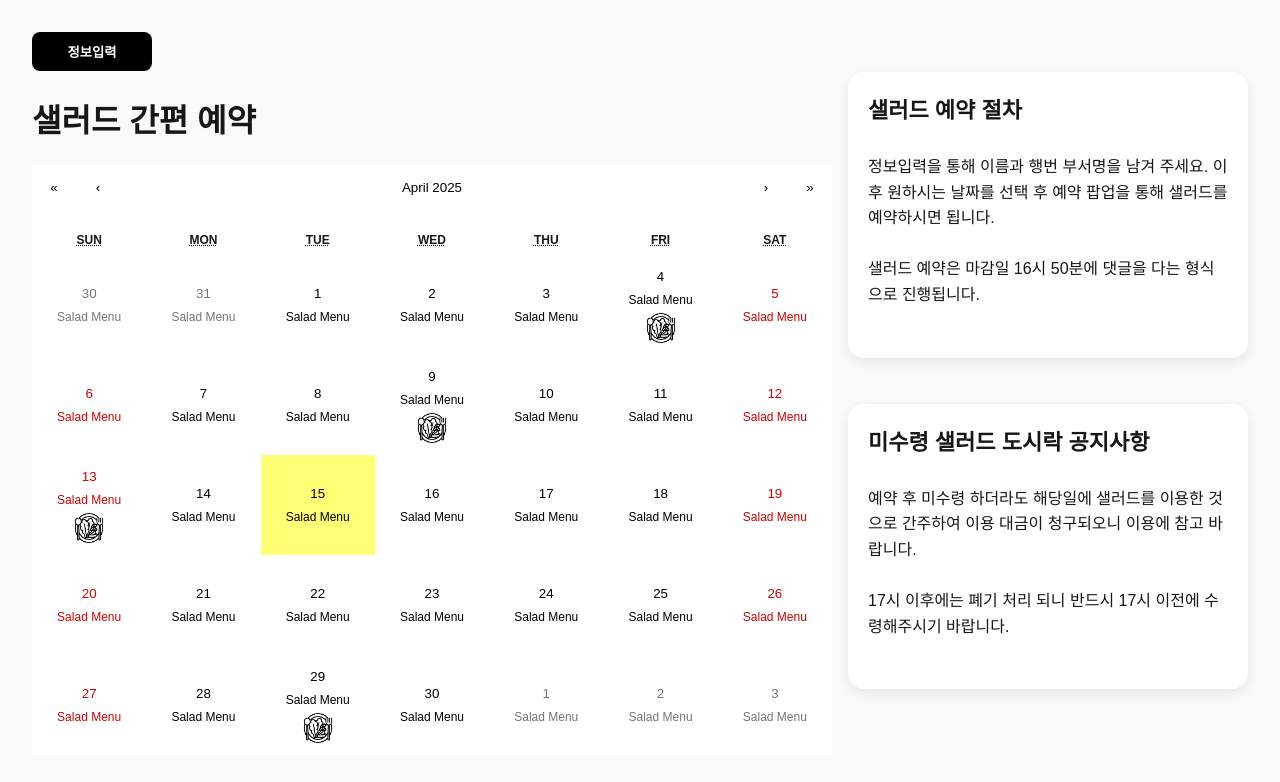
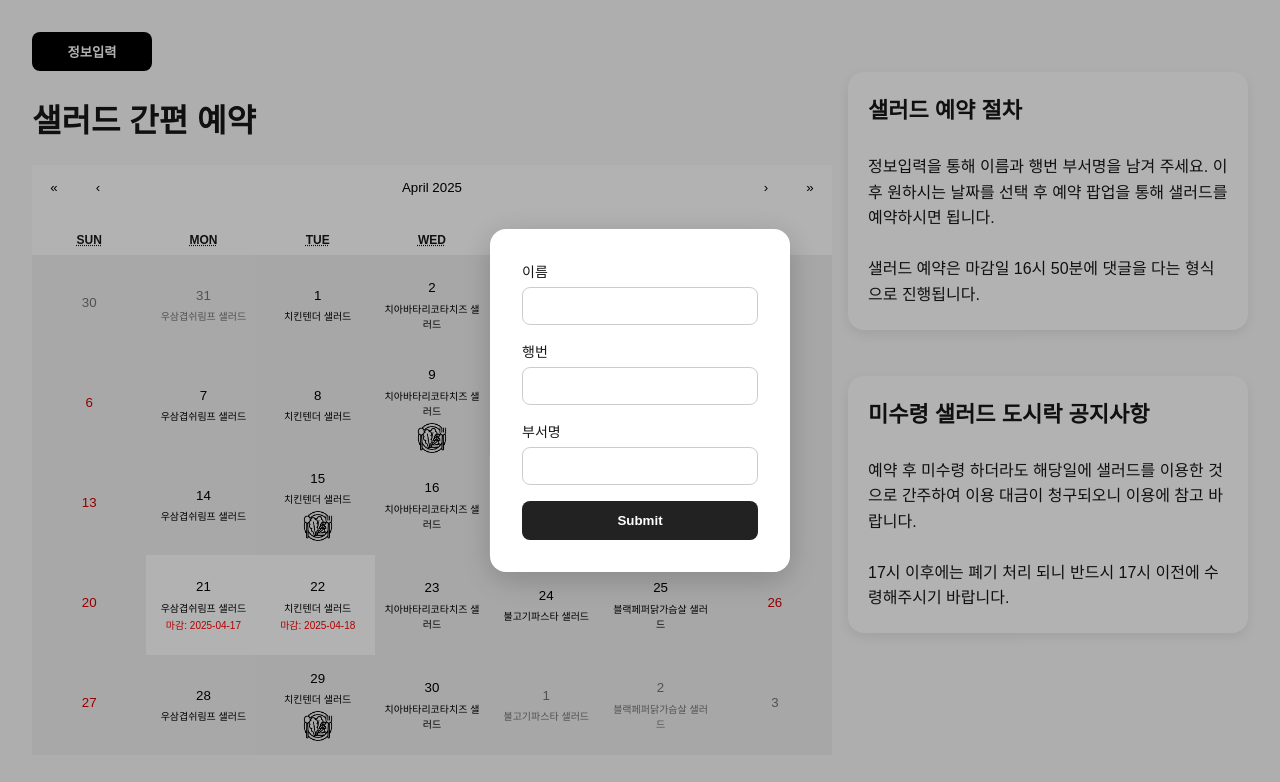
Before and after one commit to ludals/intencive-salad-reserve, a Next.js app in the folder frontend/: page / in a window 1280 px wide. Shown: the top 782 px of the page. Built offline with nearby package versions, Linux system fonts and the light colour scheme.

Commit message:
[feat] 캘린더 메뉴 , 마감일, 휴일 추가 &&  로컬스토리지 로직 추가

```diff
--- a/frontend/src/components/Calendar.tsx
+++ b/frontend/src/components/Calendar.tsx
@@ -7,17 +7,106 @@ interface CalendarProps {
   reservedDates: string[];
 }
 
+const menuByDay = {
+  1: "우삼겹쉬림프 샐러드",
+  2: "치킨텐더 샐러드",
+  3: "치아바타리코타치즈 샐러드",
+  4: "불고기파스타 샐러드",
+  5: "블랙페퍼닭가슴살 샐러드",
+};
+
+const isWeekend = (date: Date) => {
+  const day = date.getDay();
+  return day === 0 || day === 6;
+};
+
+const holidays = new Set([
+  "2025-01-01",
+  "2025-01-28",
+  "2025-01-29",
+  "2025-01-30",
+  "2025-03-01",
+  "2025-05-05",
+  "2025-06-06",
+  "2025-08-15",
+  "2025-10-03",
+  "2025-10-06",
+  "2025-10-07",
+  "2025-10-08",
+  "2025-10-09",
+  "2025-12-25",
+]);
+
+const getDeadline = (reservedDate: string): string => {
+  const d = new Date(reservedDate);
+  d.setDate(d.getDate() - 1);
+
+  let businessDays = 0;
+
+  while (true) {
+    const key = d.toISOString().slice(0, 10);
+    if (!isWeekend(d) && !holidays.has(key)) {
+      businessDays++;
+      if (businessDays === 2) {
+        return key;
+      }
+    }
+    d.setDate(d.getDate() - 1);
+  }
+};
+
+const toYMD = (date: Date): string => {
+  return date.toLocaleDateString("sv-SE");
+};
+
 export default function Calendar({ reservedDates }: CalendarProps) {
   return (
     <CalendarWrapper>
       <StyledCalendar
         calendarType="gregory"
+        tileClassName={({ date }) => {
+          const formatted = toYMD(date);
+          const isHoliday = isWeekend(date) || holidays.has(formatted);
+          const deadline = getDeadline(formatted);
+
+          const now = new Date();
+          now.setDate(now.getDate() - 1);
+
+          const isDeadlineOver = now > new Date(deadline);
+          const msInDay = 1000 * 60 * 60 * 24;
+          const isOverWeek =
+            (new Date(deadline).getTime() - now.getTime()) / msInDay > 6;
+
+          const shouldHighlight = !isHoliday && !isDeadlineOver && !isOverWeek;
+
+          return shouldHighlight ? "highlight-cell" : "gray-cell";
+        }}
         tileContent={({ date }) => {
-          const formatted = date.toISOString().slice(0, 10);
+          const formatted = toYMD(date);
           const isReserved = reservedDates.includes(formatted);
+
+          const day = date.getDay();
+          const saladMenu =
+            day >= 1 && day <= 5
+              ? menuByDay[day as keyof typeof menuByDay]
+              : "";
+
+          const deadline = getDeadline(formatted);
+
+          const now = new Date();
+          now.setDate(now.getDate() - 1);
+          const isDeadlineOver = now > new Date(deadline);
+          const msInDay = 1000 * 60 * 60 * 24;
+          const isOverWeek =
+            (new Date(deadline).getTime() - now.getTime()) / msInDay > 6;
+          const isHoliday = isWeekend(date) || holidays.has(formatted);
+
           return (
             <DayCell>
-              <span>Salad Menu</span>
+              <span>{saladMenu}</span>
+              {!isHoliday && !isDeadlineOver && !isOverWeek && (
+                <DeadlineText>마감: {deadline}</DeadlineText>
+              )}
               {isReserved && <SaladIcon src="/icon/salad.png" alt="reserved" />}
             </DayCell>
           );
@@ -29,9 +118,7 @@ export default function Calendar({ reservedDates }: CalendarProps) {
 
 const CalendarWrapper = styled.div`
   display: flex;
-
   justify-content: flex-start;
-  align-items: flex-start;
 `;
 
 const StyledCalendar = styled(ReactCalendar)`
@@ -40,9 +127,18 @@ const StyledCalendar = styled(ReactCalendar)`
   border: none;
   font-family: inherit;
   line-height: 1.5;
+
   .react-calendar__tile {
     height: 100px;
     vertical-align: top;
+  }
+
+  .react-calendar__tile.highlight-cell {
+    background-color: white;
+  }
+
+  .react-calendar__tile.gray-cell {
+    background-color: #f0f0f0;
   }
 `;
 
@@ -50,7 +146,7 @@ const DayCell = styled.div`
   display: flex;
   flex-direction: column;
   align-items: center;
-  font-size: 12px;
+  font-size: 10px;
   margin-top: 4px;
 `;
 
@@ -59,3 +155,9 @@ const SaladIcon = styled.img`
   height: 30px;
   margin-top: 4px;
 `;
+
+const DeadlineText = styled.div`
+  font-size: 10px;
+  color: red;
+  margin-top: 2px;
+`;
--- a/frontend/src/components/InfoModal.tsx
+++ b/frontend/src/components/InfoModal.tsx
@@ -1,18 +1,30 @@
-import { useState } from "react";
+import { useEffect, useState } from "react";
 import styled from "styled-components";
 
 interface InfoModalProps {
   isOpen: boolean;
-  onClose: () => void;
   onSubmit: (form: { name: string; id: string; dept: string }) => void;
 }
 
-export default function InfoModal({
-  isOpen,
-  onClose,
-  onSubmit,
-}: InfoModalProps) {
+export default function InfoModal({ isOpen, onSubmit }: InfoModalProps) {
   const [form, setForm] = useState({ name: "", id: "", dept: "" });
+
+  useEffect(() => {
+    if (isOpen) {
+      const saved = localStorage.getItem("userForm");
+      if (saved) {
+        setForm(JSON.parse(saved));
+      }
+    }
+  }, [isOpen]);
+
+  const isValid = form.name.trim() && form.id.trim() && form.dept.trim();
+
+  const handleSubmit = () => {
+    if (!isValid) return;
+    localStorage.setItem("userForm", JSON.stringify(form));
+    onSubmit(form);
+  };
 
   if (!isOpen) return null;
 
@@ -40,7 +52,9 @@ export default function InfoModal({
             onChange={(e) => setForm({ ...form, dept: e.target.value })}
           />
         </ModalField>
-        <SubmitButton onClick={() => onSubmit(form)}>Submit</SubmitButton>
+        <SubmitButton disabled={!isValid} onClick={handleSubmit}>
+          Submit
+        </SubmitButton>
       </ModalContent>
     </ModalOverlay>
   );
--- a/frontend/src/components/StartPage.tsx
+++ b/frontend/src/components/StartPage.tsx
@@ -1,4 +1,4 @@
-import { useState } from "react";
+import { useEffect, useState } from "react";
 import Calendar from "@/components/Calendar";
 import InfoModal from "@/components/InfoModal";
 import styled from "styled-components";
@@ -7,12 +7,24 @@ export default function StartPage() {
   const [reservedDates] = useState([
     "2025-04-04",
     "2025-04-09",
-    "2025-04-13",
+    "2025-04-15",
     "2025-04-29",
   ]);
+
   const [form, setForm] = useState({ name: "", id: "", dept: "" });
   const [submitted, setSubmitted] = useState(false);
   const [isModalOpen, setIsModalOpen] = useState(false);
+
+  useEffect(() => {
+    const saved = localStorage.getItem("userForm");
+    if (saved) {
+      const parsed = JSON.parse(saved);
+      setForm(parsed);
+      setSubmitted(true);
+    } else {
+      setIsModalOpen(true);
+    }
+  }, []);
 
   const handleSubmit = (data: typeof form) => {
     setForm(data);
@@ -22,11 +34,7 @@ export default function StartPage() {
 
   return (
     <PageWrapper>
-      <InfoModal
-        isOpen={isModalOpen}
-        onClose={() => setIsModalOpen(false)}
-        onSubmit={handleSubmit}
-      />
+      <InfoModal isOpen={isModalOpen} onSubmit={handleSubmit} />
       <ContentGrid>
         <LeftSide>
           {!submitted && (
@@ -34,9 +42,7 @@ export default function StartPage() {
               정보입력
             </InfoButton>
           )}
-
           {submitted && <WelcomeText>{form.name}님 😊</WelcomeText>}
-
           <Title>샐러드 간편 예약</Title>
           <Calendar reservedDates={reservedDates} />
         </LeftSide>
@@ -104,6 +110,7 @@ const Title = styled.h1`
 const Card = styled.div`
   background-color: white;
   padding: 20px;
+  height: 37%;
   border-radius: 16px;
   align-items: center;
   margin-bottom: 30px;
--- a/frontend/src/pages/_document.tsx
+++ b/frontend/src/pages/_document.tsx
@@ -1,8 +1,47 @@
-import { Html, Head, Main, NextScript } from "next/document";
+// pages/_document.tsx
+import Document, {
+  DocumentContext,
+  DocumentInitialProps,
+  Html,
+  Head,
+  Main,
+  NextScript,
+} from "next/document";
+import { ServerStyleSheet } from "styled-components";
 
-export default function Document() {
+export default class MyDocument extends Document {
+  static async getInitialProps(
+    ctx: DocumentContext
+  ): Promise<DocumentInitialProps> {
+    const sheet = new ServerStyleSheet();
+    const originalRenderPage = ctx.renderPage;
+
+    try {
+      ctx.renderPage = () =>
+        originalRenderPage({
+          enhanceApp: (App) => (props) =>
+            sheet.collectStyles(<App {...props} />),
+        });
+
+      const initialProps = await Document.getInitialProps(ctx);
+
+      return {
+        ...initialProps,
+        styles: (
+          <>
+            {initialProps.styles}
+            {sheet.getStyleElement()}
+          </>
+        ),
+      };
+    } finally {
+      sheet.seal();
+    }
+  }
+
+  render() {
     return (
-    <Html lang="en">
+      <Html lang="ko">
         <Head />
         <body>
           <Main />
@@ -11,3 +50,4 @@ export default function Document() {
       </Html>
     );
   }
+}
```
Lines whose indentation alone changed are shown as unchanged.
